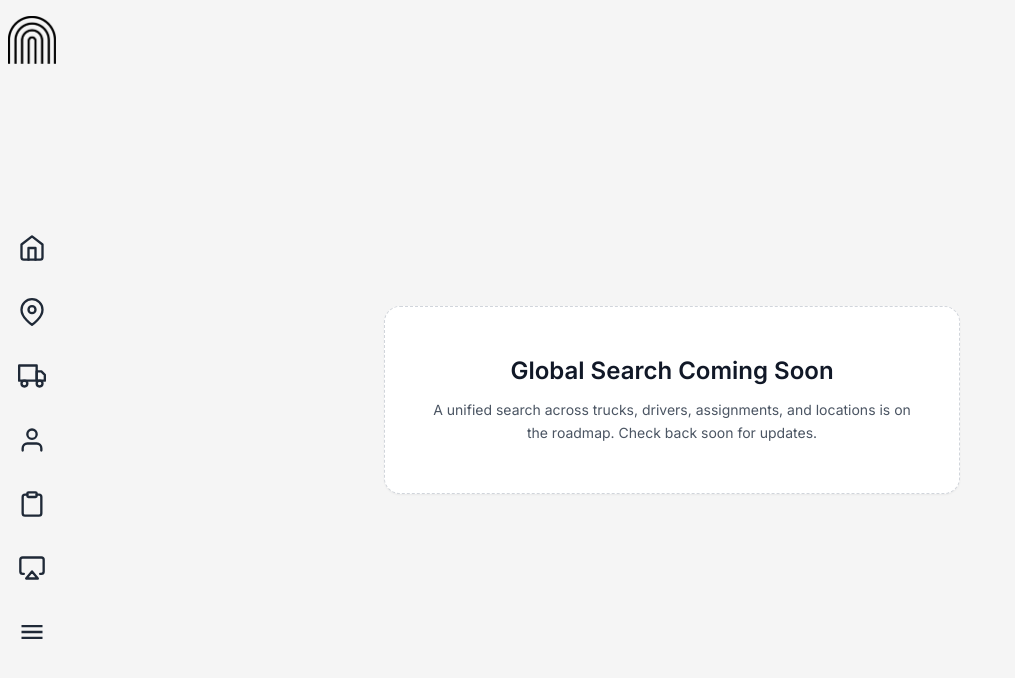
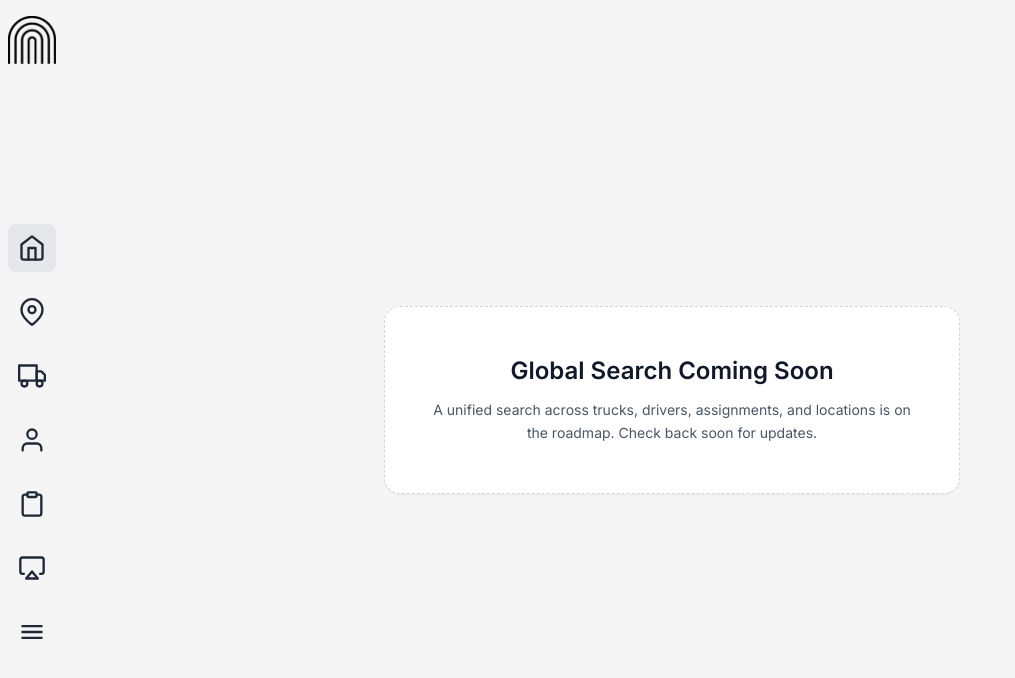
Before and after one commit to nazihkhelifa/servair-webapp, a Next.js app: page /search in a window 1280 px wide. Shown: the top 678 px of the page, without its empty margins (0-1015 px from the left). Built offline with nearby package versions, Linux system fonts and the light colour scheme.

Commit message:
Fix TypeScript error: Remove invalid activePage prop and add React types to tsconfig

```diff
--- a/app/search/page.tsx
+++ b/app/search/page.tsx
@@ -5,7 +5,7 @@ import VerticalSidebar from '../../components/VerticalSidebar'
 export default function SearchPlaceholder() {
   return (
     <div className="min-h-screen flex" style={{ backgroundColor: '#F5F5F5' }}>
-      <VerticalSidebar activePage="search" />
+      <VerticalSidebar />
       <main className="flex-1 flex items-center justify-center p-6">
         <div className="max-w-xl w-full bg-white border border-dashed border-gray-300 rounded-2xl p-12 text-center shadow-sm">
           <h1 className="text-2xl font-semibold text-gray-900 mb-3">Global Search Coming Soon</h1>
--- a/tsconfig.json
+++ b/tsconfig.json
@@ -2,6 +2,7 @@
   "compilerOptions": {
     "target": "es5",
     "lib": ["dom", "dom.iterable", "es6"],
+    "types": ["react", "react-dom"],
     "allowJs": true,
     "skipLibCheck": true,
     "strict": true,
```
